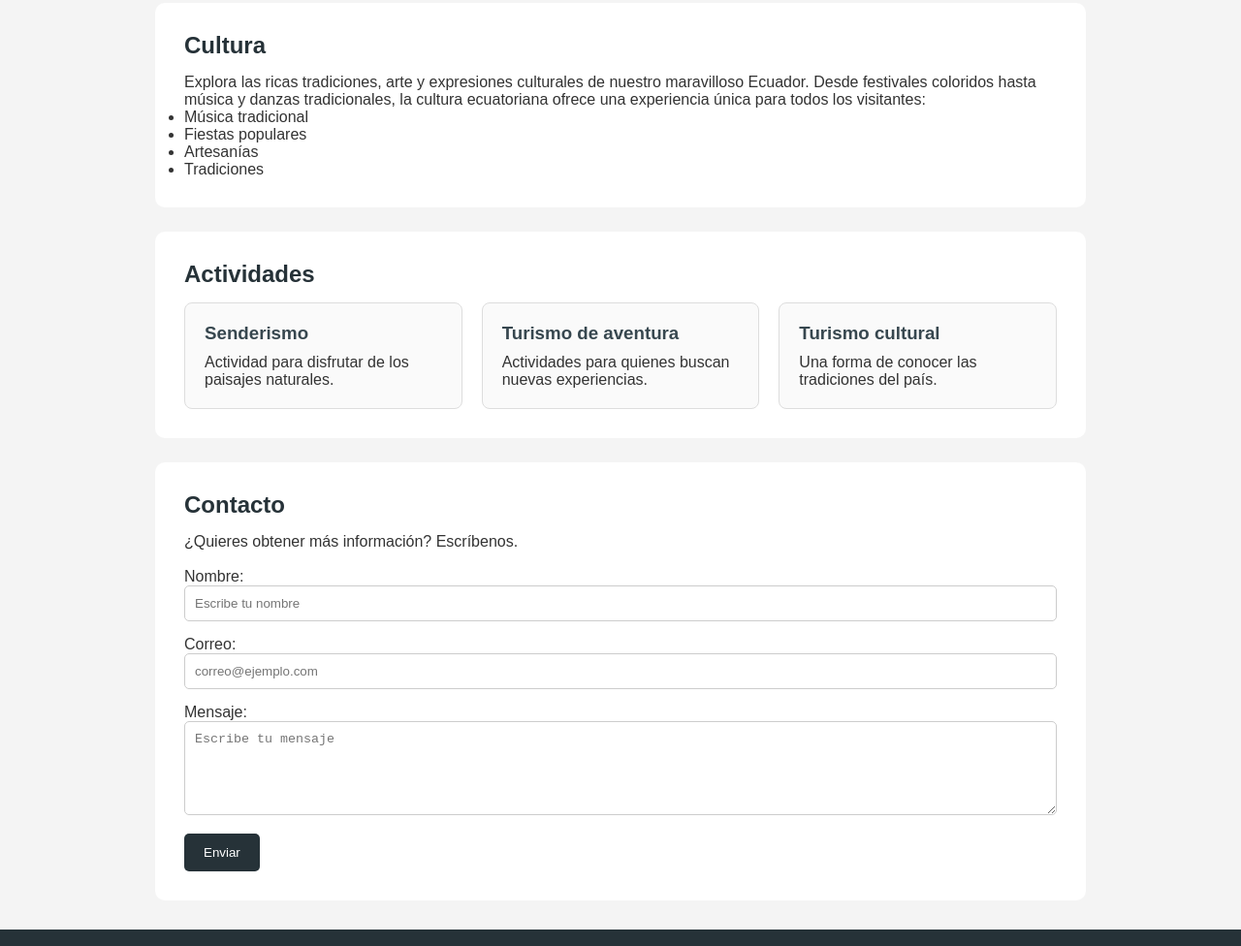
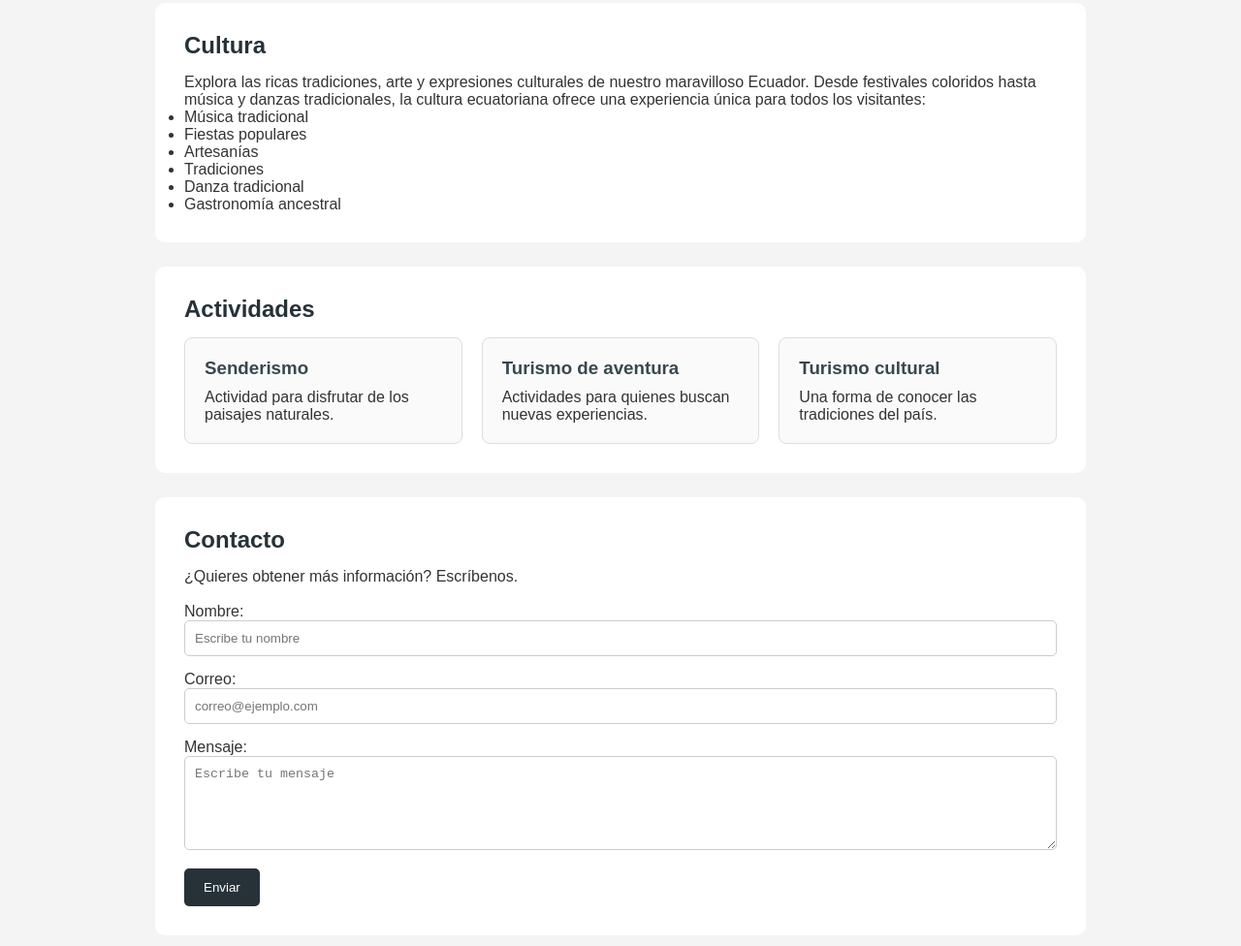
Before and after one commit to JosueAcostaM/ProyectoCursoGitHub, a plain HTML site: page Index.html in a window 1280 px wide. Shown: the part 842-1818 px from the top of the page at 97% size. Drawn offline with Linux system fonts and the light colour scheme.

Commit message:
agregar elementos de danza y gastronomia a la lista de cultura

```diff
--- a/Index.html
+++ b/Index.html
@@ -192,6 +192,8 @@
                 <li>Fiestas populares</li>
                 <li>Artesanías</li>
                 <li>Tradiciones</li>
+                <li>Danza tradicional</li>
+                <li>Gastronomía ancestral</li>
             </ul>
         </section>
         <!-- ========================= -->
```
